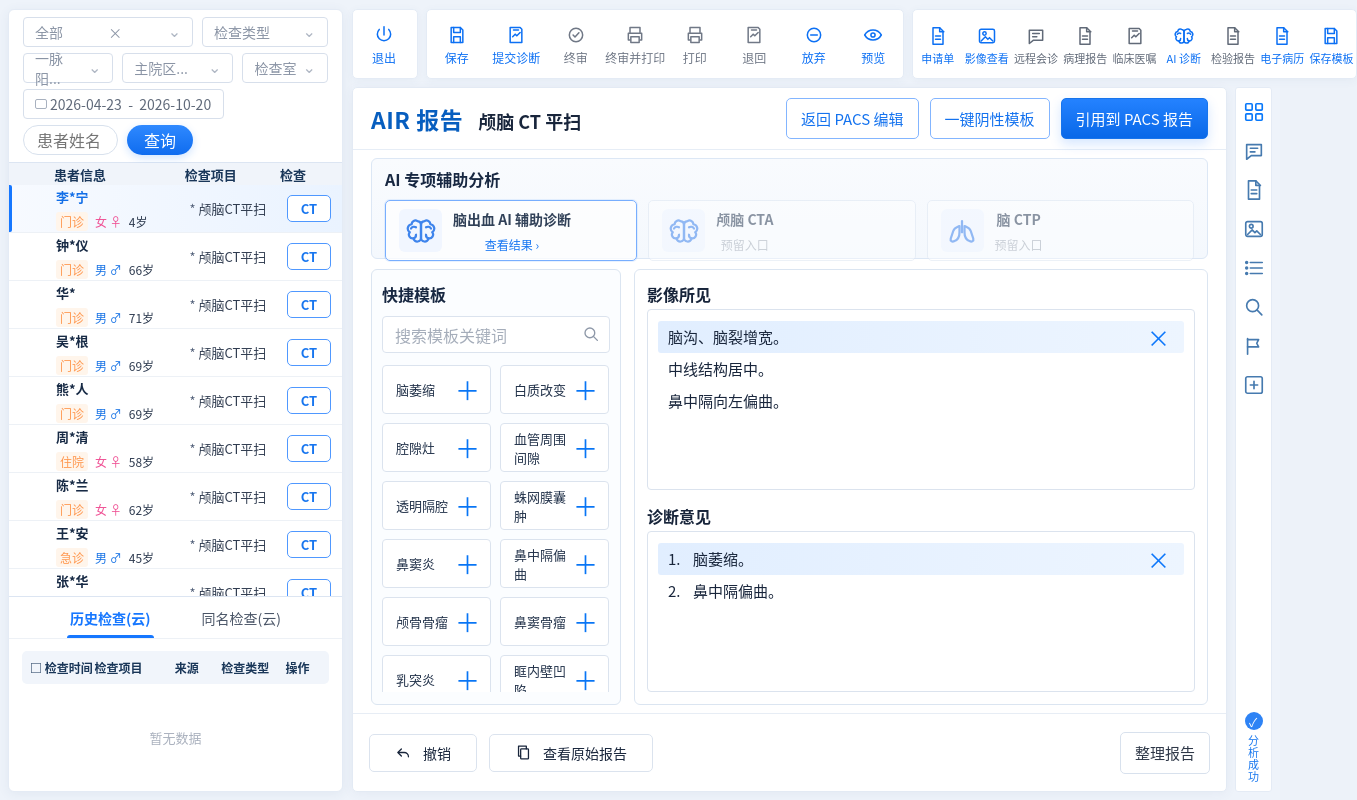
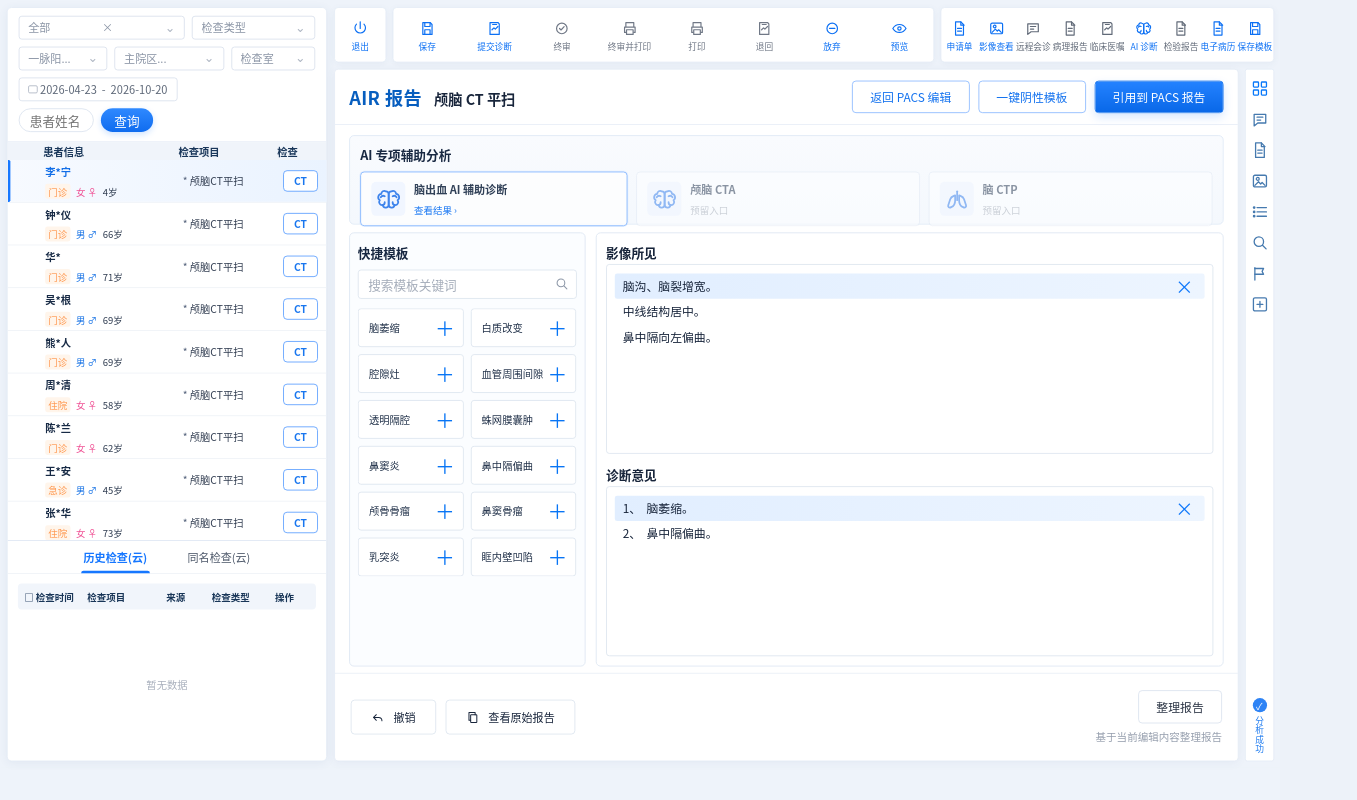
Before and after one commit to EFFY017/ispacs_aireport, a website built with Vite: page index.html in a window 1280 px wide. Both pictures are taken after a click on the button "退出". Shown: the whole page, 1357 px wide, since content can reach past the window. Built offline with nearby package versions, Linux system fonts and the light colour scheme.

Commit message:
fix: format reports and fit interface

```diff
--- a/app.js
+++ b/app.js
@@ -179,7 +179,7 @@
 
 function renderApp() {
   document.querySelector('#app').innerHTML = `
-    <main class="app-shell">
+    <div class="viewport-stage"><main class="app-shell">
       <aside class="worklist panel" aria-label="检查列表">
         <section class="filters">
           <div class="filter-row two"><div class="select-like">全部 <span>×</span></div><div class="select-like">检查类型</div></div>
@@ -211,7 +211,7 @@
 
         ${state.currentView === 'air' ? airViewMarkup() : pacsViewMarkup()}
       </section>
-    </main>`;
+    </main></div>`;
   renderPatients();
   if (state.currentView === 'air') {
     renderTemplates();
@@ -220,6 +220,12 @@
     renderPacsTemplates();
   }
   bindEvents();
+  fitInterface();
+}
+
+function fitInterface() {
+  const scale = Math.min(window.innerWidth / 1619, window.innerHeight / 971);
+  document.documentElement.style.setProperty('--ui-scale', String(scale));
 }
 
 function renderPatients() {
@@ -281,8 +287,21 @@
 }
 
 function reportLine(item, kind, index = 0) {
-  const number = kind === 'diagnosis' ? `<span class="diagnosis-number">${index + 1}.</span>` : '';
+  const number = kind === 'diagnosis' ? `<span class="diagnosis-number">${index + 1}、</span>` : '';
   return `<div class="report-line ${item.id === state.selectedLink ? 'selected' : ''}" data-id="${item.id}" data-kind="${kind}">${number}<span class="line-text" contenteditable="true" spellcheck="false">${item.text}</span><button class="delete-line" data-kind="${kind}" data-id="${item.id}" aria-label="删除该条">×</button></div>`;
+}
+
+function cleanReportItem(text) {
+  return text.trim().replace(/^\d+[.、]\s*/, '').replace(/[。；;\s]+$/, '');
+}
+
+function formatFindings(items) {
+  const content = items.map(item => cleanReportItem(item.text)).filter(Boolean).join('；');
+  return content ? `${content}。` : '';
+}
+
+function formatDiagnoses(items) {
+  return items.map(item => cleanReportItem(item.text)).filter(Boolean).map((text, index) => `${index + 1}、${text}。`).join('\n');
 }
 
 function saveUndo() {
@@ -332,8 +351,8 @@
   });
   document.querySelector('#quote-pacs')?.addEventListener('click', () => {
     const draft = getPacsDraft();
-    draft.findings = state.findings.map(item => item.text).join('\n');
-    draft.diagnosis = state.diagnoses.map(item => item.text).join('\n');
+    draft.findings = formatFindings(state.findings);
+    draft.diagnosis = formatDiagnoses(state.diagnoses);
     draft.imported = true; state.currentView = 'pacs'; renderApp(); toast('AIR 报告已同步到 PACS 编辑框，尚未发布');
   });
   document.querySelector('#hemorrhage-card')?.addEventListener('click', () => openModal('脑出血 AI 辅助诊断', '本次检查未检出明确颅内出血征象。\n\n演示说明：进入专项分析前，当前 AIR 草稿已自动暂存。'));
@@ -341,7 +360,12 @@
   document.querySelector('#pacs-findings')?.addEventListener('input', e => { getPacsDraft().findings = e.target.value; });
   document.querySelector('#pacs-diagnosis')?.addEventListener('input', e => { getPacsDraft().diagnosis = e.target.value; });
   document.querySelector('#pacs-template-search')?.addEventListener('input', e => renderPacsTemplates(e.target.value));
-  document.querySelectorAll('[data-generic]').forEach(btn => btn.addEventListener('click', () => toast(`${btn.dataset.generic}：演示操作已响应`)));
+  document.querySelectorAll('[data-generic]').forEach(btn => btn.addEventListener('click', () => {
+    if (state.currentView === 'pacs' && btn.dataset.generic === 'AI 诊断') {
+      state.currentView = 'air'; renderApp(); toast('已从 PACS 返回当前检查的 AIR 报告'); return;
+    }
+    toast(`${btn.dataset.generic}：演示操作已响应`);
+  }));
   document.querySelectorAll('.rail-btn').forEach(btn => btn.addEventListener('click', () => { document.querySelectorAll('.rail-btn').forEach(b => b.classList.remove('active')); btn.classList.add('active'); }));
 }
 
@@ -349,8 +373,9 @@
   saveUndo();
   const seen = new Set();
   state.findings = state.findings.filter(item => { const normalized = item.text.replace(/\s/g,''); if (seen.has(normalized)) return false; seen.add(normalized); return true; });
-  state.findings = state.findings.map(item => ({ ...item, text: /[。；]$/.test(item.text) ? item.text : `${item.text}。` }));
-  state.diagnoses = state.diagnoses.map(item => ({ ...item, text: /[。；]$/.test(item.text) ? item.text : `${item.text}。` }));
+  const combinedFindings = formatFindings(state.findings);
+  state.findings = combinedFindings ? [{ id: state.findings[0]?.id || 1, text: combinedFindings }] : [];
+  state.diagnoses = state.diagnoses.map(item => ({ ...item, text: `${cleanReportItem(item.text)}。` })).filter(item => item.text !== '。');
   state.selectedLink = 0; renderReport(); toast('报告已基于当前编辑内容完成整理，可撤销');
 }
 
@@ -367,4 +392,5 @@
   if (confirm) document.querySelector('.modal-confirm').addEventListener('click', () => { close(); toast('已引用到 PACS 报告编辑框，请继续确认并发布'); });
 }
 
+window.addEventListener('resize', fitInterface);
 renderApp();
--- a/styles.css
+++ b/styles.css
@@ -18,10 +18,12 @@
 button, input, select { font: inherit; }
 button { color: inherit; }
 
+.viewport-stage { width:100%; height:100%; display:flex; justify-content:center; align-items:flex-start; overflow:hidden; background:#eef3fa; }
 .app-shell {
-  width: 100%; height: 100%; min-width: 1180px; min-height: 720px;
+  width: 1619px; height: 971px; min-width: 1619px; min-height: 971px; flex:0 0 auto;
   display: grid; grid-template-columns: 405px minmax(0, 1fr);
   gap: 9px; padding: 9px 8px 8px; background: #eef3fa;
+  transform:scale(var(--ui-scale, 1)); transform-origin:top center;
 }
 
 .panel { background: var(--panel); border: 1px solid #e4ebf5; border-radius: 6px; box-shadow: 0 2px 12px rgba(62, 91, 130, .07); }
@@ -75,10 +77,11 @@
 .pacs-toolbar { display:flex; min-width:0; gap:8px; }
 .toolbar-group { display:flex; background:#fff; border:1px solid #e4ebf5; border-radius:5px; box-shadow:0 2px 10px rgba(62,91,130,.05); }
 .toolbar-group.exit-group { flex:0 0 66px; }
+.toolbar-group.exit-group .tool-action { width:64px; min-width:0; }
 .toolbar-group.actions { flex:1; }
 .toolbar-group.actions .tool-action { min-width:58px; flex:1; padding-left:5px; padding-right:5px; }
-.toolbar-group.tools { width:480px; flex:0 0 480px; }
-.tool-action { height:68px; min-width:73px; padding:7px 12px 4px; display:flex; flex-direction:column; justify-content:center; align-items:center; gap:4px; border:0; background:transparent; color:#707886; cursor:pointer; white-space:nowrap; font-size:12px; }
+.toolbar-group.tools { width:clamp(420px, 33vw, 480px); flex:0 1 clamp(420px, 33vw, 480px); }
+.tool-action { height:68px; min-width:0; padding:7px 8px 4px; display:flex; flex-direction:column; justify-content:center; align-items:center; gap:4px; border:0; background:transparent; color:#707886; cursor:pointer; white-space:nowrap; font-size:11px; }
 .tool-action:hover { background:#f6f9fe; }
 .tool-action.blue { color:#0c70f4; }
 .tool-action .icon { width:20px; height:20px; }
@@ -101,12 +104,13 @@
 .specialty-panel { height:113px; border:1px solid #dce7f5; border-radius:6px; background:linear-gradient(180deg,#f9fbfe,#f4f8fd); padding:12px 13px; }
 .section-title { margin:0 0 9px; color:#182842; font-size:16px; font-weight:700; }
 .specialty-cards { display:grid; grid-template-columns:1fr 1.06fr 1.06fr; gap:11px; }
-.specialty-card { height:69px; display:flex; align-items:center; border:1px solid #dce5f1; border-radius:5px; background:rgba(255,255,255,.72); padding:0 13px; color:#314158; cursor:pointer; }
+.specialty-card { width:100%; min-width:0; height:69px; display:flex; align-items:center; overflow:hidden; border:1px solid #dce5f1; border-radius:5px; background:rgba(255,255,255,.72); padding:0 13px; color:#314158; cursor:pointer; }
+.specialty-card > span:last-child { min-width:0; text-align:left; }
 .specialty-card.active { border-color:#78aefe; box-shadow:0 0 0 1px rgba(38,125,255,.1); }
 .specialty-card.disabled { opacity:.55; cursor:not-allowed; }
 .specialty-icon { width:43px; height:43px; border-radius:6px; display:grid; place-items:center; background:#f1f6ff; color:#3e84ec; margin-right:11px; }
 .specialty-icon .icon { width:30px; height:30px; }
-.specialty-name { font-size:14px; font-weight:650; margin-bottom:7px; }
+.specialty-name { overflow:hidden; text-overflow:ellipsis; white-space:nowrap; font-size:14px; font-weight:650; margin-bottom:7px; }
 .specialty-link { color:#1776f2; font-size:12px; }
 .specialty-muted { color:#a7aeb8; font-size:12px; }
 
@@ -119,7 +123,7 @@
 .template-search input::placeholder { color:#a5adba; }
 .template-search .icon { position:absolute; right:10px; top:9px; color:#8e98a8; width:18px; height:18px; }
 .template-grid { display:grid; grid-template-columns:1fr 1fr; gap:9px; margin-top:12px; overflow-y:auto; padding-right:1px; scrollbar-width:thin; }
-.template-btn { min-height:49px; border:1px solid #dbe3ee; border-radius:4px; background:#fff; display:flex; align-items:center; justify-content:space-between; padding:0 10px 0 13px; cursor:pointer; color:#22324a; font-size:13px; text-align:left; }
+.template-btn { min-width:0; min-height:49px; border:1px solid #dbe3ee; border-radius:4px; background:#fff; display:flex; align-items:center; justify-content:space-between; padding:0 10px 0 13px; cursor:pointer; color:#22324a; font-size:13px; text-align:left; }
 .template-btn:hover { border-color:#8cbbfc; background:#f6faff; }
 .template-btn .plus { color:#0875f5; font-size:25px; font-weight:300; line-height:1; }
 .source-dot { width:5px; height:5px; border-radius:50%; background:#42a5f5; margin-right:6px; display:none; }
@@ -134,7 +138,7 @@
 .report-line .delete-line { position:absolute; right:8px; top:5px; border:0; background:none; color:#0d77fb; font-size:23px; font-weight:300; line-height:20px; cursor:pointer; opacity:0; }
 .report-line.selected .delete-line { opacity:1; }
 .report-line[contenteditable="true"]:focus { box-shadow:inset 0 0 0 1px #b9d6ff; background:#f8fbff; }
-.diagnosis-number { display:inline-block; width:25px; }
+.diagnosis-number { display:inline-block; width:30px; }
 
 .report-footer { border-top:1px solid #e7edf5; display:flex; justify-content:space-between; align-items:center; padding:0 20px; }
 .footer-left { display:flex; gap:12px; }
@@ -210,41 +214,3 @@
 .modal-body { padding:20px; color:#4b5668; font-size:14px; line-height:1.8; white-space:pre-line; }
 .modal-actions { display:flex; justify-content:flex-end; gap:10px; padding:0 20px 20px; }
 .modal-actions .btn { height:36px; padding:0 18px; font-size:14px; }
-
-@media (max-width: 1370px) {
-  .app-shell { grid-template-columns:335px minmax(0,1fr); }
-  .worklist { grid-template-rows:170px minmax(0,1fr) 230px; }
-  .editor-layout { grid-template-columns:250px minmax(0,1fr); }
-  .tool-action { min-width:62px; padding-left:8px; padding-right:8px; }
-  .toolbar-group.tools { width:445px; flex-basis:445px; }
-  .tools .tool-action { min-width:0; font-size:11px; }
-  .btn { padding:0 14px; }
-  .pacs-shell { grid-template-columns:minmax(0,1fr) 290px 37px; }
-  .pacs-report-scroll { padding-left:28px; padding-right:28px; }
-  .pacs-document-head { grid-template-columns:180px 1fr 70px; }
-  .pacs-status { gap:8px; }
-  .pacs-status .select-like { width:120px; }
-  .patient-summary { gap:10px 14px; }
-}
-
-@media (max-height: 810px) {
-  .app-shell { grid-template-rows:minmax(0,1fr); }
-  .worklist { grid-template-rows:153px minmax(0,1fr) 195px; }
-  .filters { padding-top:7px; }
-  .filter-row { margin-bottom:6px; }
-  .patient-row { height:48px; }
-  .report-main { grid-template-rows:62px 112px minmax(0,1fr) 78px; }
-  .specialty-wrap { padding-top:8px; }
-  .specialty-panel { height:101px; padding-top:8px; }
-  .specialty-card { height:61px; }
-  .editor-layout { padding-top:7px; }
-  .report-footer { padding:0 16px; }
-  .footer-btn { height:38px; }
-  .organize small { display:none; }
-  .pacs-report-scroll { padding-top:8px; }
-  .pacs-document-head { height:46px; }
-  .patient-summary { min-height:80px; padding-top:13px; padding-bottom:13px; }
-  .findings-field textarea { height:230px; }
-  .diagnosis-field textarea { height:155px; }
-  .pacs-options { gap:11px 24px; padding-top:10px; }
-}
```
Also changed, not shown: README.md.
